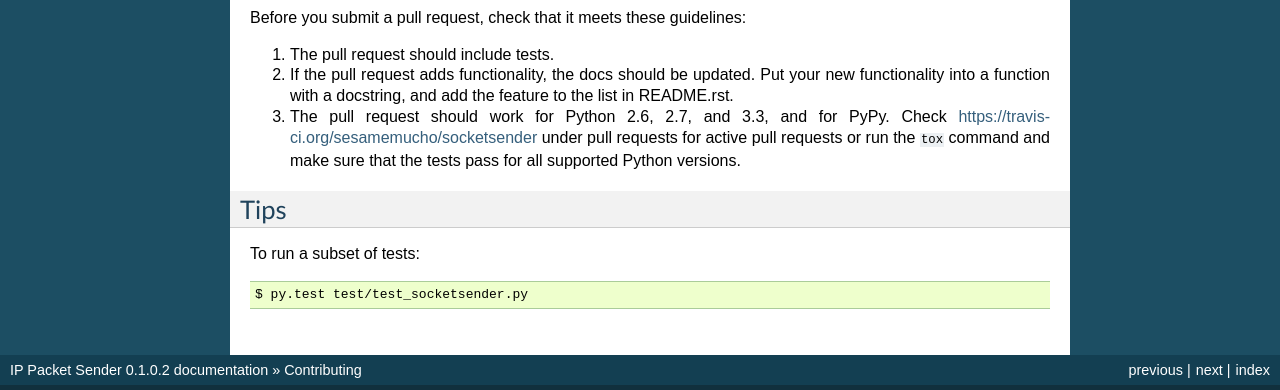
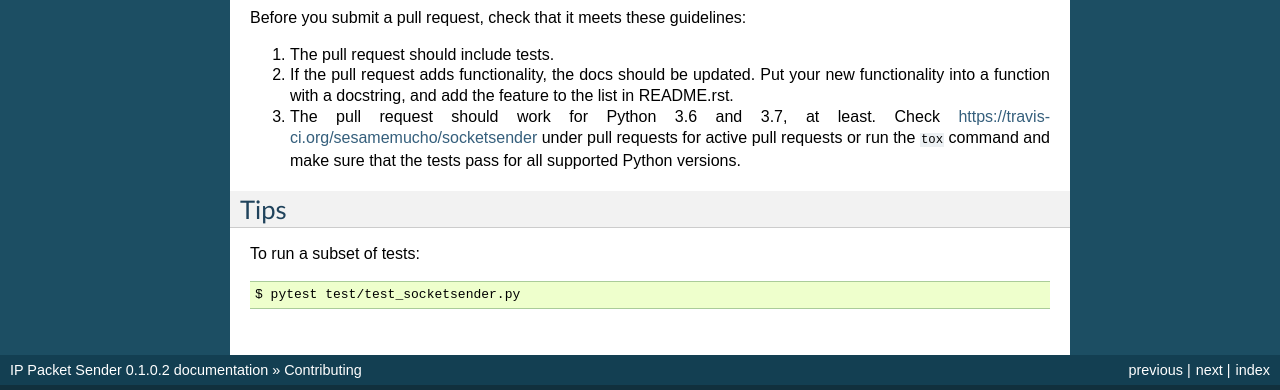
Before and after one commit to sesamemucho/socketsender, a Sphinx documentation site: the page built from docs/contributing.rst, in a window 1280 px wide. Shown: the part 1633-2023 px from the top of the page. Built offline with Sphinx 7.4.7, drawn with Linux system fonts in a browser that asks for light colours; pages that are not in the unit, such as notebooks, are missing from menus.

Commit message:
Documentation adds.

```diff
--- a/CONTRIBUTING.rst
+++ b/CONTRIBUTING.rst
@@ -95,7 +95,7 @@ Before you submit a pull request, check that it meets these guidelines:
 2. If the pull request adds functionality, the docs should be updated. Put
    your new functionality into a function with a docstring, and add the
    feature to the list in README.rst.
-3. The pull request should work for Python 2.6, 2.7, and 3.3, and for PyPy.
+3. The pull request should work for Python 3.6 and 3.7, at least.
    Check https://travis-ci.org/sesamemucho/socketsender
    under pull requests for active pull requests or run the ``tox`` command and
    make sure that the tests pass for all supported Python versions.
@@ -106,4 +106,4 @@ Tips
 
 To run a subset of tests::
 
-	 $ py.test test/test_socketsender.py
+	 $ pytest test/test_socketsender.py
--- a/docs/index.rst
+++ b/docs/index.rst
@@ -17,7 +17,6 @@ Contents:
    authors
    history
 
-   socketsender
    modules
 
 Feedback
```
Also changed, not shown: README.rst (+6 -1 lines), docs/socketsender.app.rst (added, +22 -0 lines), 1 other file.
